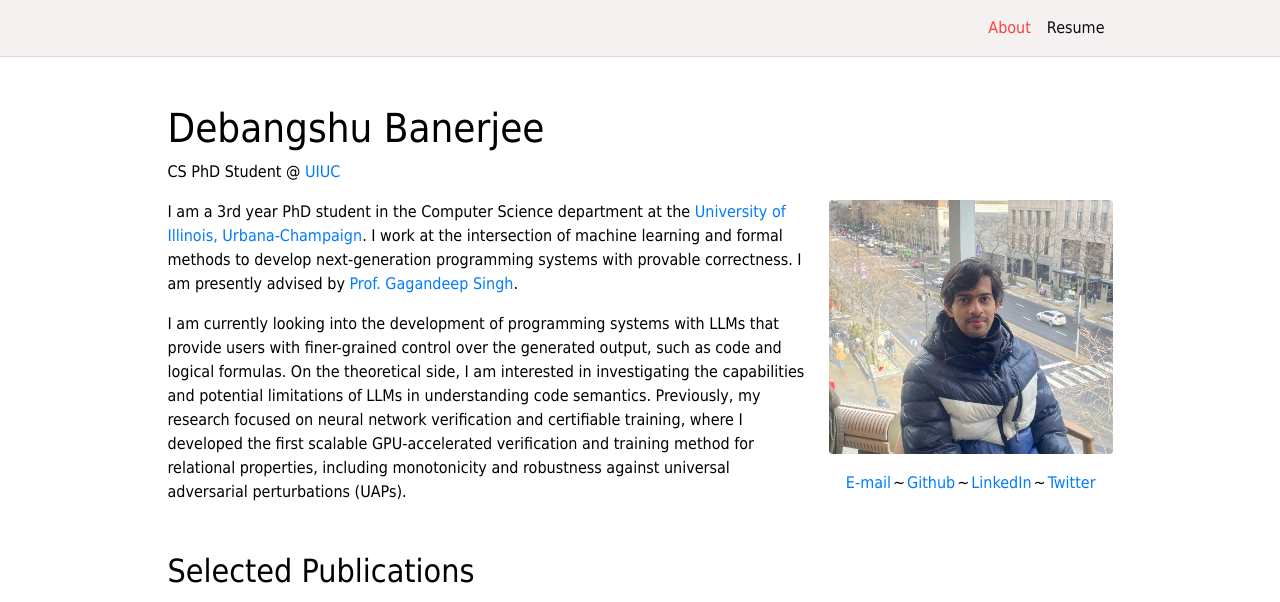
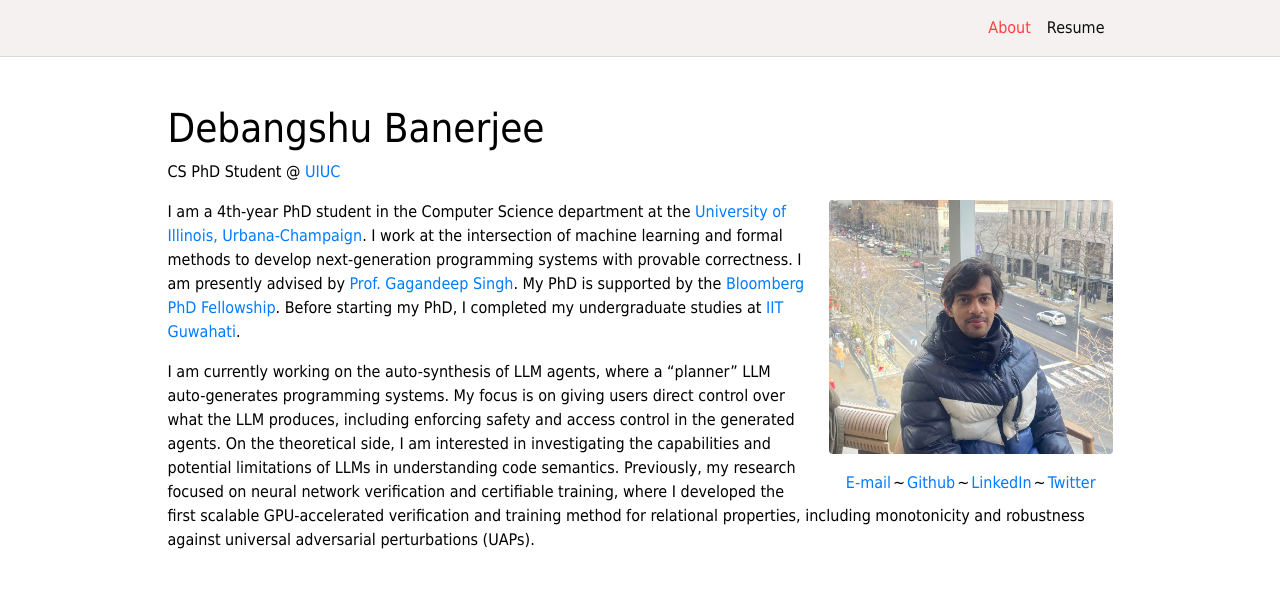
Before and after one commit to Debangshu-Banerjee/Debangshu-Banerjee.github.io, a Jekyll site: the page built from _pages/about.md, in a window 1280 px wide and 1112 px high, cut to the strip 0-602 px from the top of the window. Built offline with Jekyll 4.4.1, drawn with Linux system fonts in a browser that asks for light colours; comment, search, counter and statistics services are not loaded; a style sheet for code colours, icons or effects is not loaded.

Commit message:
Update about.md

```diff
--- a/_pages/about.md
+++ b/_pages/about.md
@@ -14,6 +14,6 @@ selected_papers: true # includes a list of papers marked as "selected={true}"
 social: false  # includes social icons at the bottom of the page
 ---
 
-I am a 3rd year PhD student in the Computer Science department at the [University of Illinois, Urbana-Champaign](https://cs.illinois.edu/). I work at the intersection of machine learning and formal methods to develop next-generation programming systems with provable correctness. I am presently advised by [Prof. Gagandeep Singh](https://ggndpsngh.github.io/).
+I am a 4th-year PhD student in the Computer Science department at the [University of Illinois, Urbana-Champaign](https://cs.illinois.edu/). I work at the intersection of machine learning and formal methods to develop next-generation programming systems with provable correctness. I am presently advised by [Prof. Gagandeep Singh](https://ggndpsngh.github.io/). My PhD is supported by the [Bloomberg PhD Fellowship](https://www.bloomberg.com/company/values/tech-at-bloomberg/infrastructure-security-phd-fellowship/). Before starting my PhD, I completed my undergraduate studies at [IIT Guwahati](https://www.iitg.ac.in/).
 
-I am currently looking into the development of programming systems with LLMs that provide users with finer-grained control over the generated output, such as code and logical formulas. On the theoretical side, I am interested in investigating the capabilities and potential limitations of LLMs in understanding code semantics. Previously, my research focused on neural network verification and certifiable training, where I developed the first scalable GPU-accelerated verification and training method for relational properties, including monotonicity and robustness against universal adversarial perturbations (UAPs).
+I am currently working on the auto-synthesis of LLM agents, where a "planner" LLM auto-generates programming systems. My focus is on giving users direct control over what the LLM produces, including enforcing safety and access control in the generated agents. On the theoretical side, I am interested in investigating the capabilities and potential limitations of LLMs in understanding code semantics. Previously, my research focused on neural network verification and certifiable training, where I developed the first scalable GPU-accelerated verification and training method for relational properties, including monotonicity and robustness against universal adversarial perturbations (UAPs).
```
